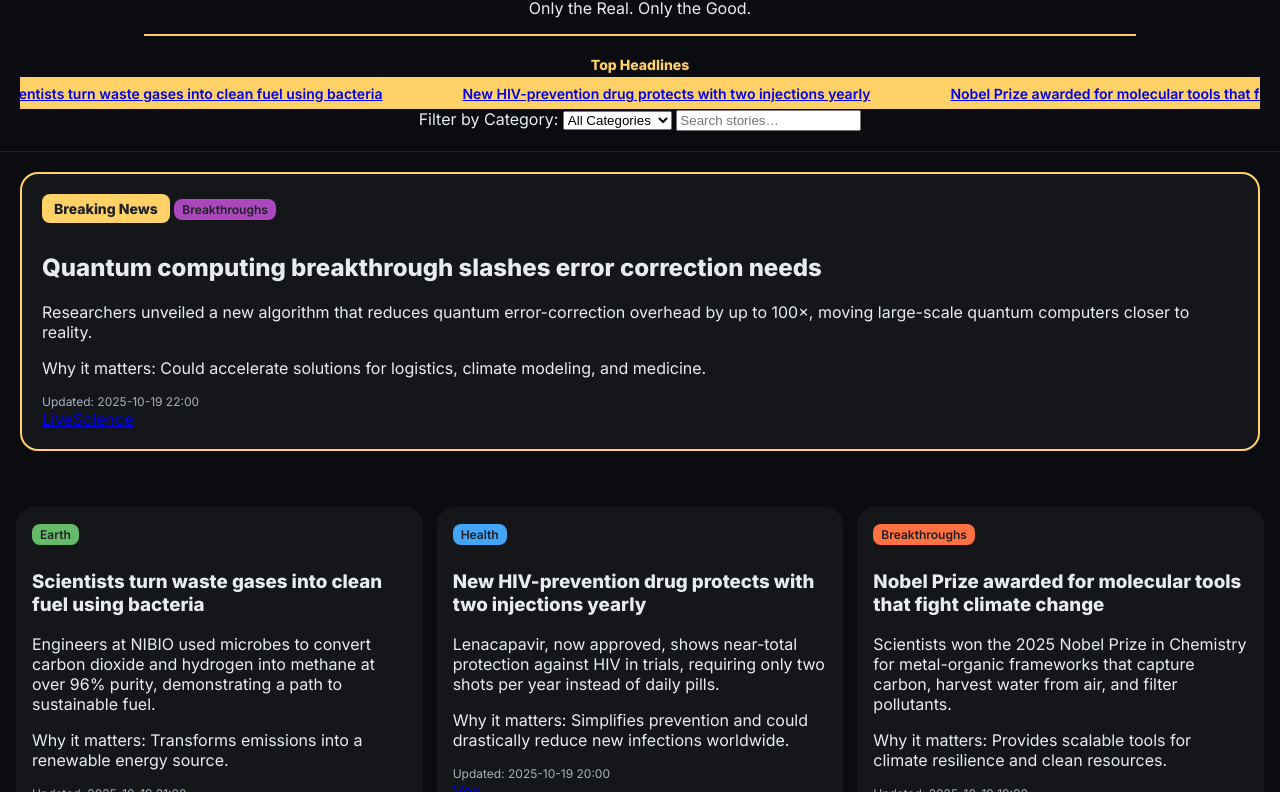
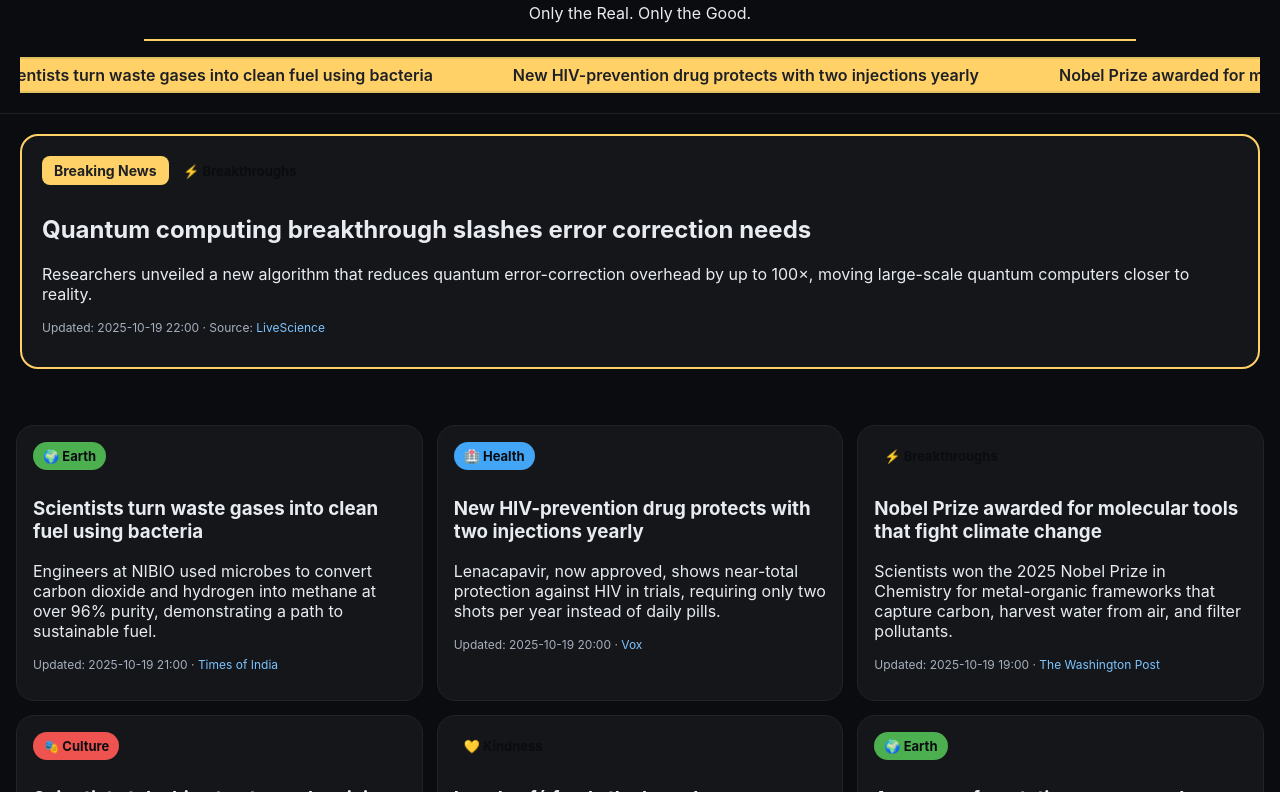
Before and after one commit to scar197124/RNN, a plain HTML site: page index.html in a window 1280 px wide. Shown: the part 150-942 px from the top of the page. Drawn offline with nearby package versions, Linux system fonts and the light colour scheme.

Commit message:
Add files via upload

```diff
--- a/index.html
+++ b/index.html
@@ -1,39 +1,29 @@
 <!doctype html>
 <html lang="en">
 <head>
-  <meta charset="utf-8">
+<meta charset="="utf-8">
 <meta name="viewport" content="width=device-width, initial-scale=1">
 <title>RNN — Real News Network</title>
-  <link href="https://fonts.googleapis.com/css2?family=Inter:wght@400;600;800&family=Playfair+Display:wght@600&display=swap" rel="stylesheet">
 <link rel="stylesheet" href="style.css">
 </head>
 <body>
   <header class="site-header">
-    <div class="brand">
     <div class="logo">RNN</div>
     <div class="meta">
       <h1>REAL NEWS NETWORK</h1>
-        <p class="tag">Only the Real. Only the Good.</p>
-      </div>
+      <p class="tagline">Only the Real. Only the Good.</p>
     </div>
     <hr class="divider">
-    <div class="ticker-label">Top Headlines</div>
-    <div class="ticker-wrap"><div class="ticker" id="ticker"></div></div>
-    <div class="controls">
-      <label for="filterCategory">Filter by Category:</label>
-      <select id="filterCategory"></select>
-      <input id="searchBox" type="search" placeholder="Search stories…">
+    <div class="ticker-wrap">
+      <div class="ticker" id="ticker"></div>
     </div>
   </header>
-  <main id="feed">
-    <section class="featured"></section>
-    <section class="grid"></section>
-    <div class="archive-link"><a href="archive.html">See More Stories (Archive)</a></div>
+
+  <main>
+    <section class="featured" id="featured"></section>
+    <section class="grid" id="news-grid"></section>
   </main>
-  <footer class="site-footer">
-    <div>© 2025 RNN — Real News Network</div>
-    <div class="links">Powered by RNN · Established 2025</div>
-  </footer>
+
   <script src="script.js"></script>
 </body>
 </html>
--- a/script.js
+++ b/script.js
@@ -1,80 +1,59 @@
+// Load stories.json and render cards with category icons
+const categoryIcons = {
+  "Earth": "🌍",
+  "Health": "🏥",
+  "Kindness": "💛",
+  "Breakthroughs": "⚡",
+  "Culture": "🎭",
+  "Tech": "⚙️"
+};
 
-async function loadStories(){
-  const res = await fetch('stories.json');
-  const stories = await res.json();
-  stories.sort((a,b)=> new Date(b.timestamp)-new Date(a.timestamp));
+fetch('stories.json')
+  .then(response => response.json())
+  .then(data => {
+    const ticker = document.getElementById('ticker');
+    const featured = document.getElementById('featured');
+    const grid = document.getElementById('news-grid');
 
-  const filterSel=document.getElementById('filterCategory');
-  const searchBox=document.getElementById('searchBox');
-  const ticker=document.getElementById('ticker');
-  const featured=document.querySelector('.featured');
-  const grid=document.querySelector('.grid');
-  const archiveFeed=document.getElementById('archiveFeed');
+    // limit homepage to 15 stories
+    const latestStories = data.slice(0,15);
 
-  // Ticker
-  if(ticker){ticker.innerHTML=stories.map(s=>`<div class='ticker-item'><a href='${s.url}' target='_blank'>${s.headline}</a></div>`).join('');}
+    // Ticker items
+    latestStories.forEach(story => {
+      const item = document.createElement('span');
+      item.className = 'ticker-item';
+      item.innerHTML = `<a href="${story.url}" target="_blank">${story.headline}</a>`;
+      ticker.appendChild(item);
+    });
 
-  // Filter options
-  if(filterSel){
-    const cats=[...new Set(stories.map(s=>s.category))];
-    filterSel.innerHTML='<option value="">All Categories</option>'+cats.map(c=>`<option>${c}</option>`).join('');
-  }
+    // First story featured
+    if(latestStories.length > 0){
+      const story = latestStories[0];
+      const badgeClass = story.category.toLowerCase();
+      const icon = categoryIcons[story.category] || '';
+      featured.innerHTML = `
+        <article class="featured-card">
+          <div class="breaking">Breaking News</div>
+          <div class="badge ${badgeClass}">${icon} ${story.category}</div>
+          <h2>${story.headline}</h2>
+          <p>${story.summary}</p>
+          <p class="timestamp">Updated: ${story.timestamp} · Source: <span class="source"><a href="${story.url}" target="_blank">${story.source}</a></span></p>
+        </article>
+      `;
+    }
 
-  function renderHomepage(items){
-    if(!featured||!grid)return;
-    if(!items.length){featured.innerHTML='';grid.innerHTML='';return;}
-    const [first,...rest]=items;
-    featured.innerHTML=`<article class='featured-card'>
-      <div class='breaking-label'>Breaking News</div>
-      <div class='badge' style='background:${first.color}'>${first.category}</div>
-      <h2>${first.headline}</h2>
-      <p>${first.summary}</p>
-      <p class='why'>Why it matters: ${first.why}</p>
-      <div class='timestamp'>Updated: ${first.timestamp}</div>
-      <div class='source'><a href='${first.url}' target='_blank'>${first.source}</a></div>
-    </article>`;
-    grid.innerHTML=rest.slice(0,14).map(s=>`<article class='card'>
-      <div class='badge' style='background:${s.color}'>${s.category}</div>
-      <h3>${s.headline}</h3>
-      <p>${s.summary}</p>
-      <p class='why'>Why it matters: ${s.why}</p>
-      <div class='timestamp'>Updated: ${s.timestamp}</div>
-      <div class='source'><a href='${s.url}' target='_blank'>${s.source}</a></div>
-    </article>`).join('');
-  }
-
-  function renderArchive(items){
-    if(!archiveFeed)return;
-    let out=''; let lastDate='';
-    items.forEach(s=>{
-      const d=new Date(s.timestamp).toDateString();
-      if(d!==lastDate){out+=`<div class='archive-date'>${d}</div>`; lastDate=d;}
-      out+=`<article class='card'>
-        <div class='badge' style='background:${s.color}'>${s.category}</div>
-        <h3>${s.headline}</h3>
-        <p>${s.summary}</p>
-        <p class='why'>Why it matters: ${s.why}</p>
-        <div class='timestamp'>Updated: ${s.timestamp}</div>
-        <div class='source'><a href='${s.url}' target='_blank'>${s.source}</a></div>
-      </article>`;
+    // Rest in grid
+    latestStories.slice(1).forEach(story => {
+      const card = document.createElement('article');
+      const badgeClass = story.category.toLowerCase();
+      const icon = categoryIcons[story.category] || '';
+      card.className = 'card';
+      card.innerHTML = `
+        <div class="badge ${badgeClass}">${icon} ${story.category}</div>
+        <h3>${story.headline}</h3>
+        <p>${story.summary}</p>
+        <p class="timestamp">Updated: ${story.timestamp} · <span class="source"><a href="${story.url}" target="_blank">${story.source}</a></span></p>
+      `;
+      grid.appendChild(card);
     });
-    archiveFeed.innerHTML=out;
-  }
-
-  function applyFilters(){
-    const q=(searchBox?searchBox.value:'').toLowerCase();
-    const cat=(filterSel?filterSel.value:'');
-    const out=stories.filter(s=>{
-      const matchQ=!q||(s.headline+s.summary+s.region+s.category).toLowerCase().includes(q);
-      const matchC=!cat||s.category===cat;
-      return matchQ&&matchC;
-    });
-    renderHomepage(out);
-  }
-
-  if(featured&&grid){ renderHomepage(stories); }
-  if(archiveFeed){ renderArchive(stories); }
-  if(filterSel){ filterSel.addEventListener('change',applyFilters); }
-  if(searchBox){ searchBox.addEventListener('input',applyFilters); }
-}
-loadStories();
+  });
--- a/style.css
+++ b/style.css
@@ -1,26 +1,33 @@
+/* Basic styles with category icons */
+body{margin:0;background:#0b0c10;color:#e8ecf1;font-family:Inter,system-ui,Segoe UI,Roboto,Helvetica,Arial,sans-serif}
+.site-header{padding:20px;text-align:center;border-bottom:1px solid #1e2228;background:#0b0c10}
+.logo{background:#ffd166;color:#1e2025;font-weight:900;font-size:40px;padding:14px 22px;border-radius:20px;display:inline-block}
+.meta h1{margin:10px 0 0;font-size:26px;font-family:serif}
+.divider{margin:16px auto;width:80%;border:none;border-top:2px solid #ffd166}
+.ticker-wrap{overflow:hidden;background:#ffd166;color:#1e2025;border-top:2px solid #e0c060;border-bottom:2px solid #e0c060}
+.ticker{white-space:nowrap;display:inline-block;animation:ticker 40s linear infinite;padding:6px 0}
+.ticker-item{display:inline-block;padding:0 40px;font-weight:600}
+.ticker-item a{color:#1e2025;text-decoration:none}
+@keyframes ticker{0%{transform:translateX(0)}100%{transform:translateX(-100%)}}
 
-:root{--bg:#0b0c10;--card:#14161a;--text:#e8ecf1;--muted:#a7b0bd;
---accent:#7cc4ff;--brand:#ffd166;--ok:#9be7a1;--radius:18px;}
-body{margin:0;background:var(--bg);color:var(--text);font-family:Inter,sans-serif}
-.site-header{text-align:center;padding:20px;background:#0b0c10;position:sticky;top:0;border-bottom:1px solid #1e2228}
-.logo{background:var(--brand);color:#1e2025;font-weight:900;font-size:40px;padding:14px 22px;border-radius:20px}
-.meta h1{font-family:'Playfair Display',serif;font-size:26px;margin:0}
-.divider{margin:16px auto;width:80%;border:none;border-top:2px solid var(--brand)}
-.ticker-label{color:var(--brand);font-weight:700;font-size:14px;padding:4px}
-.ticker-wrap{overflow:hidden;background:var(--brand);color:#1e2025}
-.ticker{display:inline-block;white-space:nowrap;animation:ticker 40s linear infinite;padding:6px 0}
-.ticker-item{display:inline-block;padding:0 40px;font-weight:600;font-size:14px}
-@keyframes ticker{0%{transform:translateX(0)}100%{transform:translateX(-100%)}}
 .featured{padding:20px}
-.featured-card{background:var(--card);border:2px solid var(--brand);border-radius:var(--radius);padding:20px;margin-bottom:20px}
-.breaking-label{background:var(--brand);color:#1e2025;font-weight:700;font-size:14px;padding:6px 12px;border-radius:8px;display:inline-block;margin-bottom:10px}
+.featured-card{background:#14161a;border:2px solid #ffd166;border-radius:18px;padding:20px;margin-bottom:20px}
+.breaking{background:#ffd166;color:#1e2025;font-weight:700;font-size:14px;padding:6px 12px;border-radius:8px;display:inline-block;margin-bottom:10px}
+
 .grid{display:grid;gap:14px;padding:16px}
 @media(min-width:720px){.grid{grid-template-columns:repeat(2,1fr)}}
 @media(min-width:1100px){.grid{grid-template-columns:repeat(3,1fr)}}
-.card{background:var(--card);border-radius:var(--radius);padding:16px;transition:transform .2s}
+
+.card{background:#14161a;border-radius:18px;padding:16px;transition:transform .2s;border:1px solid #1f242c}
 .card:hover{transform:translateY(-3px)}
-.badge{display:inline-block;font-size:12px;font-weight:600;padding:3px 8px;border-radius:8px;color:#1e2025;margin-bottom:6px}
-.timestamp{font-size:12px;color:var(--muted)}
-.archive-link{text-align:center;margin:20px}
-.archive-date{font-size:16px;font-weight:700;color:var(--brand);margin:20px 0 10px}
-.site-footer{padding:20px;border-top:1px solid #1e2228;color:var(--muted);text-align:center}
+
+.badge{display:inline-flex;align-items:center;gap:6px;font-size:13px;font-weight:700;padding:6px 10px;border-radius:999px;color:#0b0c10;margin-bottom:8px}
+.badge.earth{background:#4CAF50}
+.badge.health{background:#42A5F5}
+.badge.kind{background:#FFD54F}
+.badge.break{background:#AB47BC}
+.badge.culture{background:#EF5350}
+.badge.tech{background:#26C6DA}
+
+.timestamp{font-size:12px;color:#a7b0bd}
+.source a{color:#7cc4ff;text-decoration:none}
```
Lines whose indentation alone changed are shown as unchanged.
